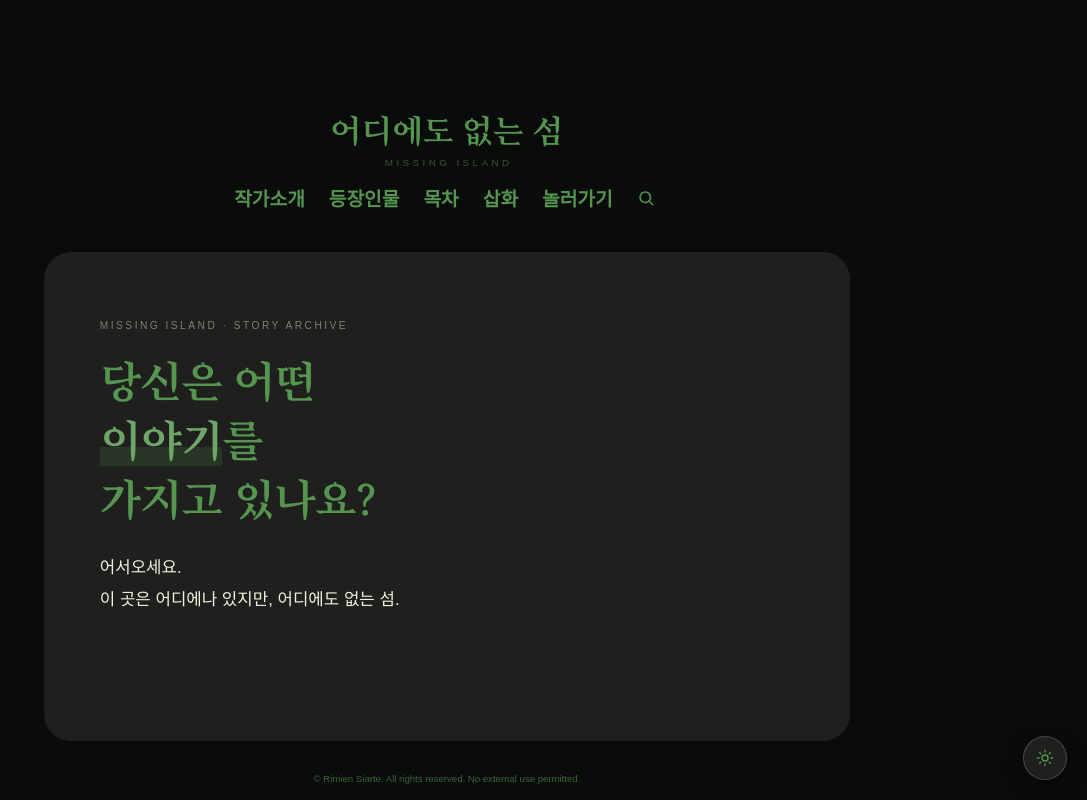
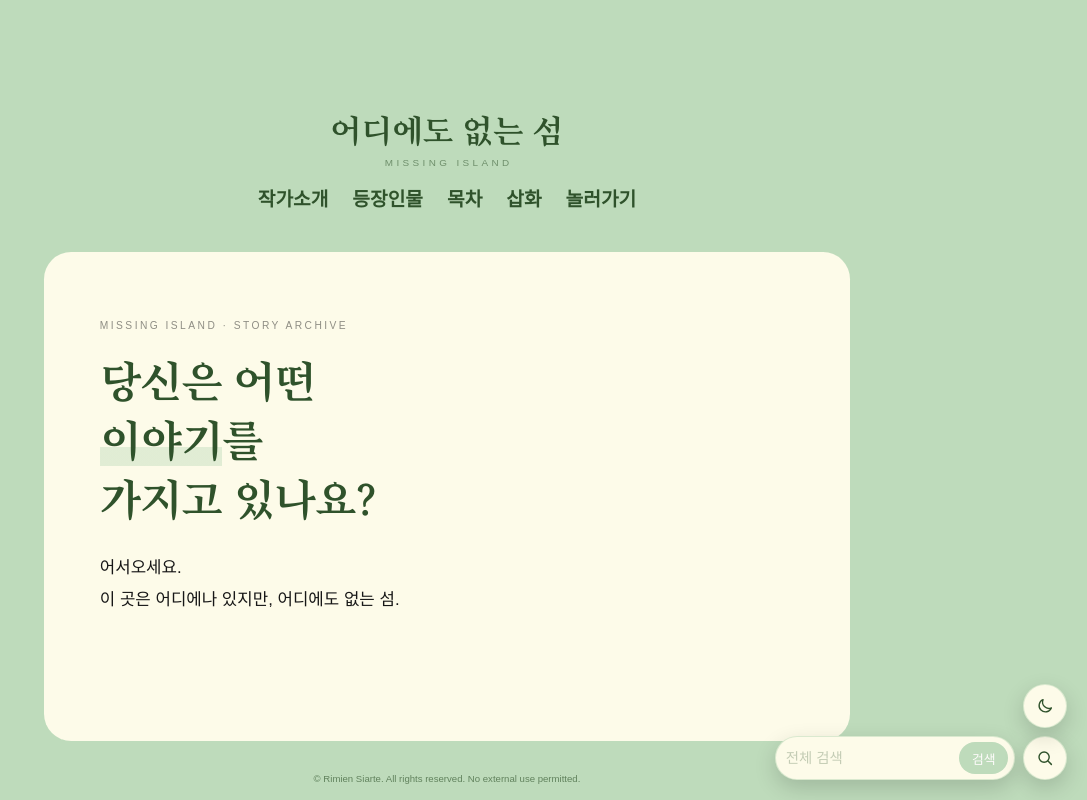
Before and after one commit to fad0805/homepage, a Next.js app in the folder web/: page / in a window 1280 px wide. Both pictures are taken after a click on the button 1238 px from the left and 758 px from the top of the page. Shown: the whole page, without its empty margins (193-1280 px from the left). Built offline with nearby package versions, Linux system fonts and the light colour scheme; no server answers; a web font is replaced by a local one.

Commit message:
Move search to floating button above theme toggle
- Remove search icon from navbar and add floating search button\n- Open inline search field next to the floating icon\n- Stack theme button above search button\n- Keep sidebar/drawer variants and shrink search input to 70%

```diff
--- a/web/app/layout.tsx
+++ b/web/app/layout.tsx
@@ -22,6 +22,7 @@ import "@/public/styles/globals.scss";
 import "@/public/styles/appearance.scss";
 
 import { AuthProvider } from "@/components/auth-provider";
+import { FloatingSearch } from "@/components/floating-search";
 import { InstallPrompt } from "@/components/install-prompt";
 import { ServiceWorkerRegister } from "@/components/service-worker-register";
 import { SiteShell } from "@/components/site-shell";
@@ -213,6 +214,7 @@ export default async function RootLayout({
                 {children}
               </SiteShell>
             </Shortcuts>
+            <FloatingSearch />
             <ThemeToggle />
             <InstallPrompt />
             <ServiceWorkerRegister />
--- /dev/null
+++ b/web/components/floating-search.tsx
@@ -0,0 +1,117 @@
+"use client";
+
+import Link from "next/link";
+import { useRouter } from "next/navigation";
+import { usePathname } from "next/navigation";
+import { useEffect, useRef, useState, type FormEvent } from "react";
+
+import "@/public/styles/floating-search.scss";
+
+interface FloatingSearchProps {
+  variant?: "floating" | "sidebar" | "drawer";
+}
+
+function SearchIcon() {
+  return (
+    <svg
+      viewBox="0 0 24 24"
+      width="18"
+      height="18"
+      fill="none"
+      stroke="currentColor"
+      strokeWidth="1.9"
+      strokeLinecap="round"
+      strokeLinejoin="round"
+      aria-hidden="true"
+      focusable="false"
+    >
+      <circle cx="10.8" cy="10.8" r="6.8" />
+      <path d="m16 16 4.5 4.5" />
+    </svg>
+  );
+}
+
+export function FloatingSearch({ variant = "floating" }: FloatingSearchProps) {
+  const router = useRouter();
+  const pathname = usePathname();
+  const [open, setOpen] = useState(false);
+  const [value, setValue] = useState("");
+  const wrapperRef = useRef<HTMLDivElement>(null);
+  const inputRef = useRef<HTMLInputElement>(null);
+
+  useEffect(() => {
+    if (!open) return;
+    inputRef.current?.focus();
+
+    const handlePointerDown = (event: PointerEvent) => {
+      if (!wrapperRef.current?.contains(event.target as Node)) {
+        setOpen(false);
+      }
+    };
+    const handleKeyDown = (event: KeyboardEvent) => {
+      if (event.key === "Escape") setOpen(false);
+    };
+
+    document.addEventListener("pointerdown", handlePointerDown);
+    document.addEventListener("keydown", handleKeyDown);
+    return () => {
+      document.removeEventListener("pointerdown", handlePointerDown);
+      document.removeEventListener("keydown", handleKeyDown);
+    };
+  }, [open]);
+
+  if (variant !== "floating") {
+    return (
+      <Link
+        className={`floating-search__button floating-search--${variant}`}
+        href="/search"
+        title="전체 검색"
+        aria-label="전체 검색"
+      >
+        <SearchIcon />
+      </Link>
+    );
+  }
+
+  if (pathname.startsWith("/admin")) return null;
+
+  const submit = (event: FormEvent<HTMLFormElement>) => {
+    event.preventDefault();
+    const query = value.trim();
+    if (!query) return;
+    setOpen(false);
+    setValue("");
+    router.push(`/search?q=${encodeURIComponent(query)}`);
+  };
+
+  return (
+    <div className="floating-search" ref={wrapperRef}>
+      <button
+        className="floating-search__button"
+        type="button"
+        title="전체 검색"
+        aria-label="전체 검색"
+        aria-expanded={open}
+        onClick={() => setOpen((current) => !current)}
+      >
+        <SearchIcon />
+      </button>
+      {open ? (
+        <form className="floating-search__popover" onSubmit={submit}>
+          <input
+            ref={inputRef}
+            type="search"
+            value={value}
+            onChange={(event) => setValue(event.target.value)}
+            placeholder="전체 검색"
+            aria-label="전체 검색어"
+            maxLength={100}
+          />
+          <button type="submit" aria-label="검색">
+            검색
+          </button>
+        </form>
+      ) : null}
+    </div>
+  );
+}
--- a/web/components/site-shell.tsx
+++ b/web/components/site-shell.tsx
@@ -11,6 +11,7 @@ import {
 } from "react";
 
 import { AdminNavbar } from "@/components/admin-navbar";
+import { FloatingSearch } from "@/components/floating-search";
 import { FooterShortcut } from "@/components/footer-shortcut";
 import { Navbar } from "@/components/navbar";
 import { ThemeToggle } from "@/components/theme-toggle";
@@ -293,6 +294,7 @@ export function SiteShell({
           <Navbar />
           {!sideRight ? (
             <div className="site-sidebar__theme">
+              <FloatingSearch variant="sidebar" />
               <ThemeToggle variant="sidebar" />
             </div>
           ) : null}
@@ -409,6 +411,7 @@ export function SiteShell({
             )}
             <div className="site-drawer__theme">
               <span>테마</span>
+              <FloatingSearch variant="drawer" />
               <ThemeToggle variant="drawer" />
             </div>
           </div>
--- a/web/config/navigation.ts
+++ b/web/config/navigation.ts
@@ -34,7 +34,6 @@ const navigation: Navigation = {
       { href: "/planner", label: "부록", authOnly: true },
       { href: "/bookmark", label: "책갈피", authOnly: true },
       { href: "/links", label: "놀러가기" },
-      { href: "/search", label: "전체 검색", iconOnly: true },
     ],
   },
   admin: {
--- a/web/public/styles/appearance.scss
+++ b/web/public/styles/appearance.scss
@@ -959,7 +959,8 @@ html[data-appearance='collapsible'] .theme-toggle {
   }
 }
 
-html[data-appearance='drawer'] .theme-toggle:not(.theme-toggle--drawer) {
+html[data-appearance='drawer'] .theme-toggle:not(.theme-toggle--drawer),
+html[data-appearance='drawer'] .floating-search:not(.floating-search--drawer) {
   display: none;
 }
 
@@ -990,6 +991,29 @@ html[data-appearance='drawer'] .theme-toggle:not(.theme-toggle--drawer) {
 .site-drawer .theme-toggle.theme-toggle--drawer:hover {
   filter: none;
   background: rgba(255, 255, 255, 0.12);
+}
+
+.site-drawer .floating-search--drawer {
+  display: inline-flex;
+  position: static;
+  width: 2.25rem;
+  height: 2.25rem;
+  border-color: rgba(255, 255, 255, 0.16);
+  background: rgba(255, 255, 255, 0.07);
+  color: $white;
+  box-shadow: none;
+
+  &:hover {
+    filter: none;
+    background: rgba(255, 255, 255, 0.12);
+  }
+}
+
+[data-theme='dark'] .site-drawer .floating-search--drawer {
+  border-color: rgba(255, 255, 255, 0.16);
+  background: rgba(255, 255, 255, 0.07);
+  color: $white;
+  box-shadow: none;
 }
 
 @media (min-width: ($breakpoint-md + 1)) {
--- /dev/null
+++ b/web/public/styles/floating-search.scss
@@ -0,0 +1,145 @@
+@use 'variables' as *;
+@use './_mixins';
+
+.floating-search {
+  position: fixed;
+  right: 1.25rem;
+  bottom: 1.25rem;
+  z-index: 80;
+  display: flex;
+  flex-direction: row-reverse;
+  align-items: center;
+  gap: 0.5rem;
+}
+
+.floating-search__button {
+  display: inline-flex;
+  align-items: center;
+  justify-content: center;
+  flex: 0 0 auto;
+  width: 2.75rem;
+  height: 2.75rem;
+  padding: 0;
+  border: 1px solid color-mix(in srgb, var(--theme-main) 55%, transparent);
+  border-radius: 50%;
+  background: var(--subtheme);
+  color: var(--title-color);
+  box-shadow: 0 0.5rem 1.4rem rgba(0, 0, 0, 0.16);
+  text-decoration: none;
+  cursor: pointer;
+  @include mixins.theme-transition();
+
+  &:hover {
+    filter: brightness(0.97);
+  }
+
+  &:focus-visible {
+    outline: 2px solid var(--title-color);
+    outline-offset: 2px;
+  }
+}
+
+[data-theme='dark'] .floating-search__button {
+  border-color: rgba(255, 255, 255, 0.18);
+  box-shadow: 0 0.5rem 1.4rem rgba(0, 0, 0, 0.4);
+
+  &:hover {
+    filter: brightness(1.08);
+  }
+}
+
+.floating-search__popover {
+  display: flex;
+  align-items: center;
+  gap: 0.35rem;
+  padding: 0.3rem 0.35rem 0.3rem 0.6rem;
+  border: 1px solid color-mix(in srgb, var(--theme-main) 55%, transparent);
+  border-radius: 999px;
+  background: var(--subtheme);
+  box-shadow: 0 0.5rem 1.4rem rgba(0, 0, 0, 0.16);
+  @include mixins.theme-transition();
+
+  input[type='search'] {
+    width: min(10.5rem, calc(70vw - 5.6rem));
+    padding: 0.35rem 0;
+    border: 0;
+    background: transparent;
+    color: var(--title-color);
+    font: inherit;
+    font-size: 0.9rem;
+    outline: none;
+
+    &::placeholder {
+      color: color-mix(in srgb, var(--title-color) 55%, transparent);
+    }
+  }
+
+  button {
+    flex: 0 0 auto;
+    padding: 0.4rem 0.8rem;
+    border: 0;
+    border-radius: 999px;
+    background: var(--theme-main);
+    color: $white;
+    font-size: 0.8rem;
+    cursor: pointer;
+
+    &:hover {
+      filter: brightness(0.95);
+    }
+  }
+}
+
+[data-theme='dark'] .floating-search__popover {
+  border-color: rgba(255, 255, 255, 0.18);
+  box-shadow: 0 0.5rem 1.4rem rgba(0, 0, 0, 0.4);
+}
+
+.site-sidebar__theme {
+  gap: 0.5rem;
+}
+
+.floating-search--sidebar,
+.floating-search--drawer {
+  display: none;
+}
+
+body:has(.floating-search:not(.floating-search--sidebar))
+  .theme-toggle:not(.theme-toggle--sidebar):not(.theme-toggle--drawer) {
+  bottom: calc(1.25rem + 2.75rem + 0.5rem);
+}
+
+html[data-appearance='collapsible']
+  body:has(.floating-search:not(.floating-search--sidebar))
+  .theme-toggle:not(.theme-toggle--sidebar):not(.theme-toggle--drawer) {
+  bottom: calc(1rem + env(safe-area-inset-bottom, 0px) + 3.25rem);
+}
+
+@media (min-width: 769px) {
+  body:has(#container.site-layout--side:not(.is-side-right))
+    .floating-search {
+    display: none;
+  }
+
+  body:has(#container.site-layout--side:not(.is-side-right))
+    .floating-search--sidebar {
+    display: inline-flex;
+    position: static;
+    width: 2.35rem;
+    height: 2.35rem;
+    box-shadow: none;
+  }
+}
+
+@media (max-width: $breakpoint-md) {
+  .floating-search {
+    right: calc(1rem + env(safe-area-inset-right, 0px));
+    bottom: calc(1rem + env(safe-area-inset-bottom, 0px));
+  }
+
+  html:not([data-appearance='collapsible'])
+    body:has(.floating-search:not(.floating-search--sidebar))
+    .theme-toggle:not(.theme-toggle--sidebar):not(.theme-toggle--drawer) {
+    bottom: calc(1rem + env(safe-area-inset-bottom, 0px) + 2.75rem + 0.5rem);
+  }
+}
```
